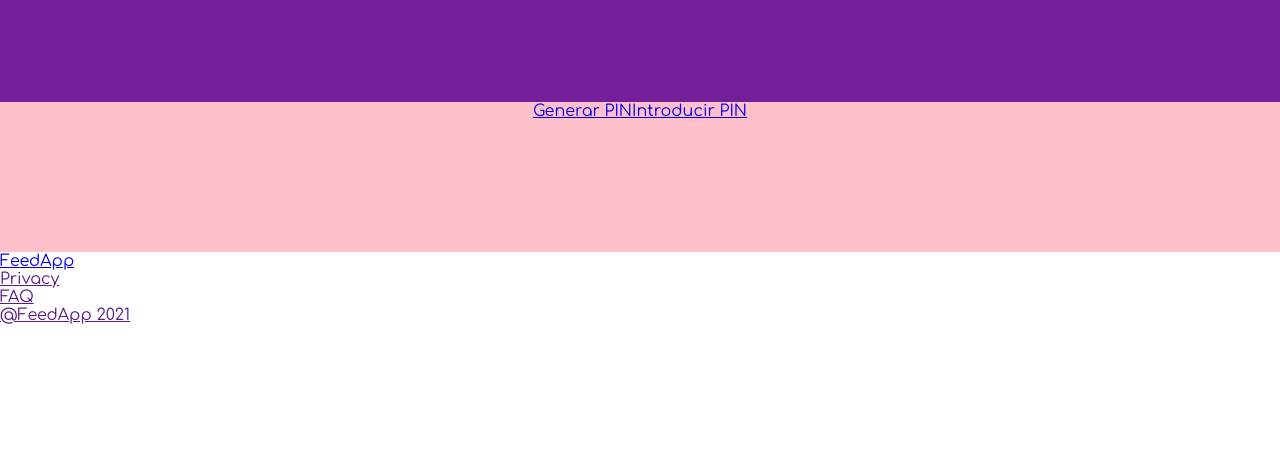
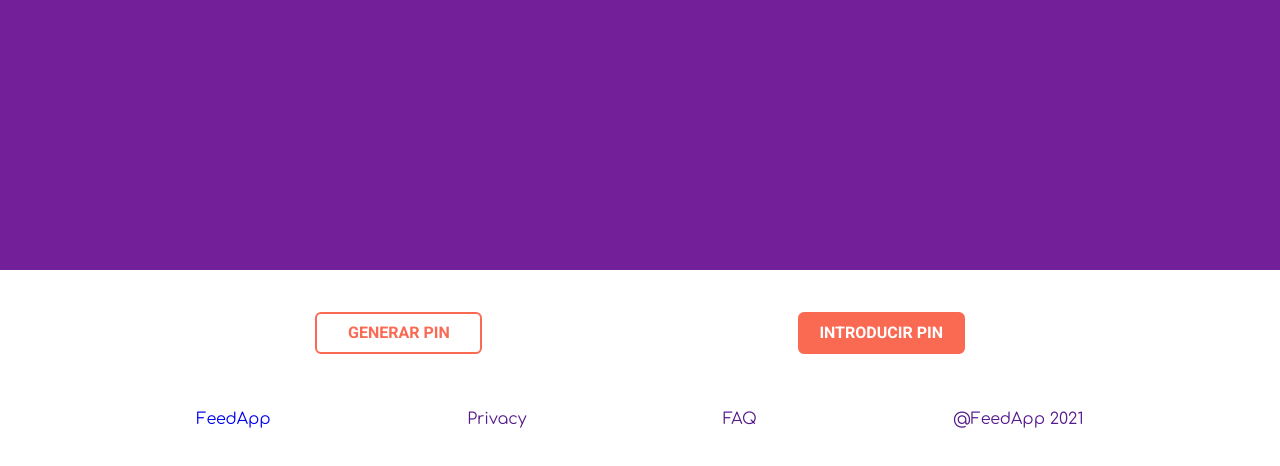
Before and after one commit to AraceliLobo/feedapp, a React app: page / in a window 1280 px wide. Shown: the part 348-814 px from the top of the page. Built offline with nearby package versions, Linux system fonts and the light colour scheme.

Commit message:
Add styles to landing buttons and footer

```diff
--- a/src/components/elements/BtnLink.js
+++ b/src/components/elements/BtnLink.js
@@ -8,7 +8,7 @@ const BtnLink = (props) => {
       <Link
         to={props.to}
         title={props.title}
-        className={`btn__${props.className}`}
+        className={`btn btn__${props.className}`}
       >
         {props.text}
       </Link>
--- a/src/components/elements/Footer.js
+++ b/src/components/elements/Footer.js
@@ -3,8 +3,8 @@ import "../../stylesheets/elements/_footer.scss";
 const Footer = () => {
   return (
     <>
-      <nav>
-        <ul>
+      <nav className="footerContainer">
+        <ul className="footerList">
           <li>
             <a href="https://github.com/AraceliLobo/feedapp" target="_blank">
               FeedApp
--- a/src/stylesheets/App.scss
+++ b/src/stylesheets/App.scss
@@ -1,7 +1,7 @@
 /* fonts */
 
 @import url("https://fonts.googleapis.com/css2?family=Comfortaa:wght@300;400;500;600;700&display=swap");
-@import url("https://fonts.googleapis.com/css2?family=Roboto+Slab:wght@300;400;500;600;700&display=swap");
+@import url("https://fonts.googleapis.com/css2?family=Roboto:ital,wght@0,100;0,300;0,400;0,500;0,700;1,100;1,300;1,400;1,500&display=swap");
 
 @import "core/variables";
 @import "core/reset";
--- a/src/stylesheets/core/_reset.scss
+++ b/src/stylesheets/core/_reset.scss
@@ -4,8 +4,13 @@
   padding: 0;
 }
 body {
-  list-style: none;
-  text-decoration: none;
   font-family: $font-titles;
+  font-style: 14px;
   height: 100vh;
 }
+li {
+  list-style: none;
+}
+a {
+  text-decoration: none;
+}
--- a/src/stylesheets/core/_variables.scss
+++ b/src/stylesheets/core/_variables.scss
@@ -1,5 +1,5 @@
 $color-main: #731f9a;
-$color-secondary: #f26002;
+$color-secondary: #fa6a53;
 $color-light: rgba(115, 31, 154, 0.17);
 $font-titles: "Comfortaa";
-$font-button: "Roboto Slab";
+$font-button: "Roboto", sans-serif;
--- a/src/stylesheets/elements/_btnLink.scss
+++ b/src/stylesheets/elements/_btnLink.scss
@@ -0,0 +1,22 @@
+@import "../core/variables";
+.btn {
+  width: 167px;
+  height: 42px;
+  border: solid 2px $color-secondary;
+  border-radius: 6px;
+  font-family: $font-button;
+  font-weight: 900;
+  text-transform: uppercase;
+  text-align: center;
+  display: flex;
+  flex-direction: column;
+  justify-content: center;
+  &__one {
+    color: $color-secondary;
+    background-color: white;
+  }
+  &__two {
+    color: white;
+    background-color: $color-secondary;
+  }
+}
--- a/src/stylesheets/elements/_footer.scss
+++ b/src/stylesheets/elements/_footer.scss
@@ -0,0 +1,12 @@
+@import "../core/variables";
+
+.footerContainer {
+  height: 7%;
+  margin-top: 14px;
+}
+.footerList {
+  font-family: $font-titles;
+  color: $color-main;
+  display: flex;
+  justify-content: space-evenly;
+}
--- a/src/stylesheets/pages/_landing.scss
+++ b/src/stylesheets/pages/_landing.scss
@@ -1,21 +1,21 @@
 @import "../core/variables";
 
 .mainLanding {
-  height: 75%;
-  background-color: pink;
+  height: 93%;
 }
 
 .hero {
   background-color: $color-main;
   color: white;
-  height: 75%;
+  height: 83%;
   display: flex;
   justify-content: center;
   align-items: center;
 }
 
 .buttonContainer {
+  height: 17%;
   display: flex;
-  justify-content: center;
+  justify-content: space-evenly;
   align-items: center;
 }
```
Also changed, not shown: 1 other file.
